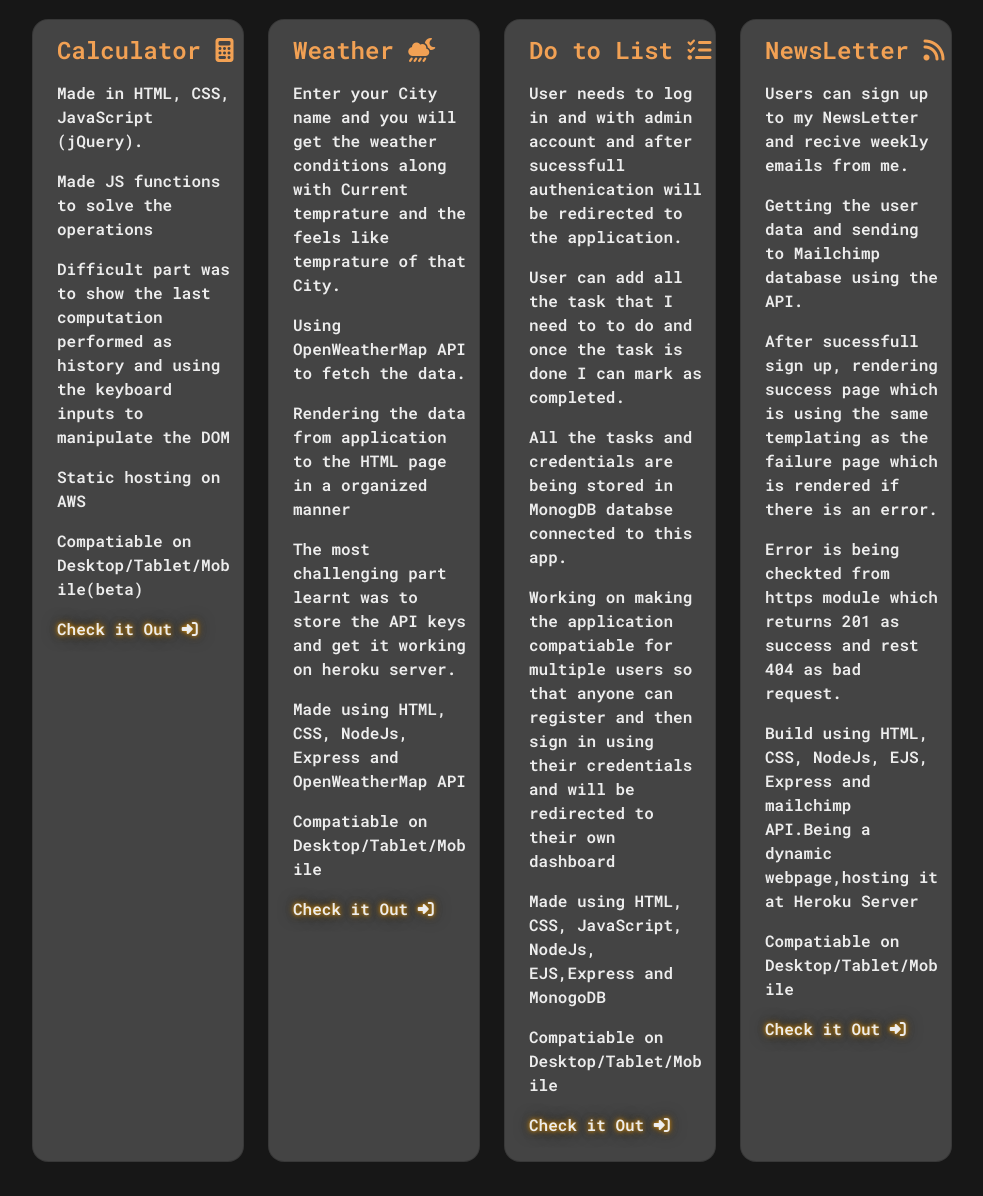
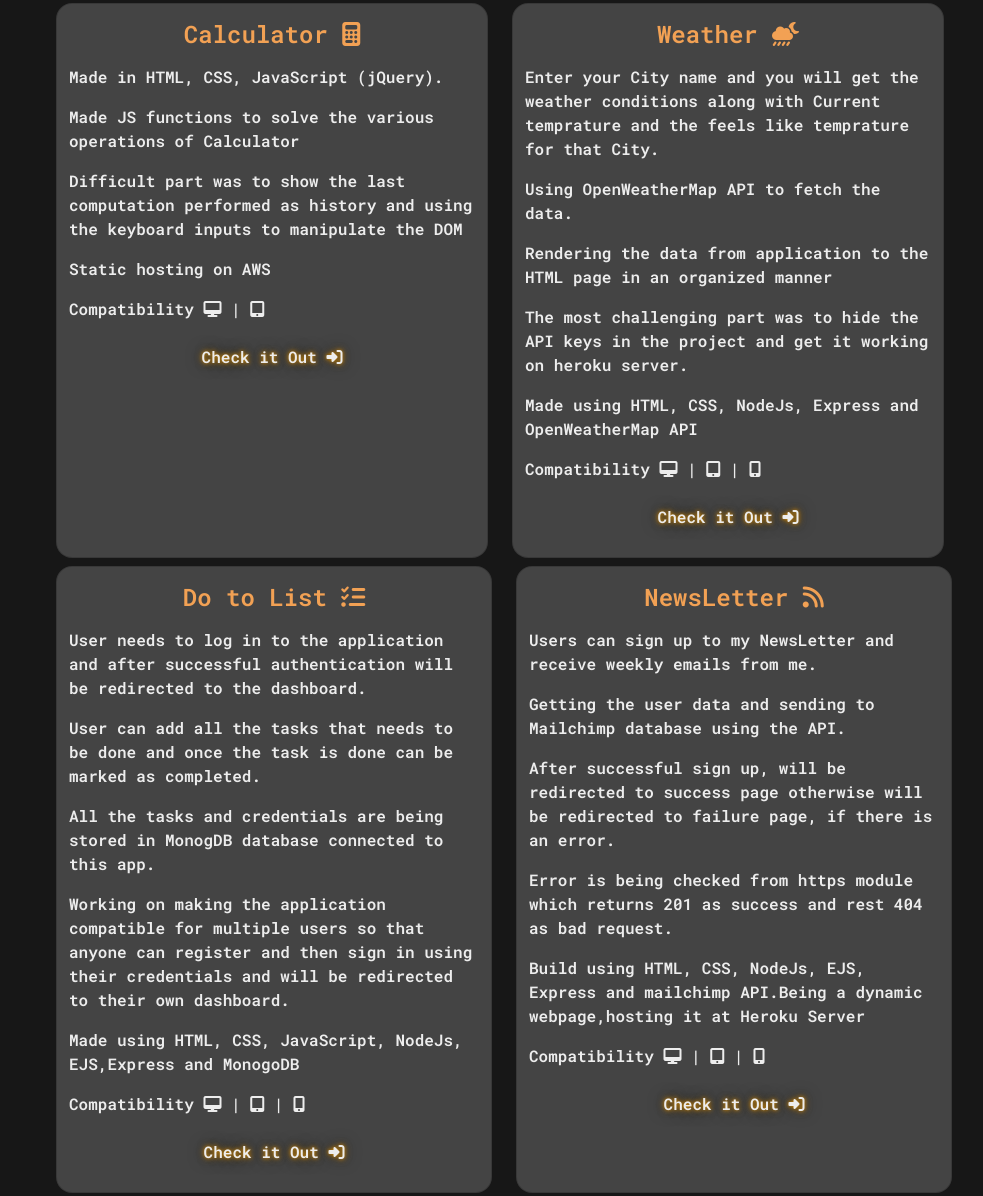
Before and after one commit to gurkeeratsing99/Web-Portfolio, a website: page index.html in a window 1280 px wide. Shown: the part 933-2129 px from the top of the page, without its empty margins (268-1251 px from the left). Drawn offline with nearby package versions, Linux system fonts and the light colour scheme.

Commit message:
Chenges made for desktop- mobile not working

```diff
--- a/index.html
+++ b/index.html
@@ -53,8 +53,8 @@
       <div class="container">
         <div class="row">
           <div class="col-lg-8 col-sm-12">
-            <h2 class="display-4 fw-bold">My name is Garry.</h2>
-            <p class="lead mt-2 mb-4">I love programming and I want to change the world one day</p>
+            <h2 class="display-4 fw-bold">My name is Garry,</h2>
+            <p class="lead mt-2 mb-4">I love programming and I want to change the world one day.</p>
 
           </div>
 
@@ -78,7 +78,7 @@
     </section>
 
     <section id="projects" class="full-height px-lg-5">
-      <div class="container mt-4">
+      <div class="container">
         <div class="row pb-4" >
           <div class="col-lg-8">
             <h1 >Web Projects I have made so far</h1>
@@ -86,75 +86,85 @@
 
         </div>
         <div class="row gy-4" >
-          <div class="col-lg-3 mw-100" >
-            <div class="projects p-2 card rounded-4 bg-base shadow-effect h-100 " data-aos="flip-left">
-              <div class="top col-lg-12 m-2 ms-3">
+          <div class="col lg-12">
+            <div class="row ps-4 p-2">
+              <div class="col-lg-6 col-sm-12" >
+                <div class="projects p-2 card rounded-4 bg-base shadow-effect h-100" data-aos="fade-right"  data-aos-easing="ease-in-sine">
+                  <div class="top col-lg-12 p-1 pt-2 col-sm-12 d-flex justify-content-center">
                       <h4 class="top">Calculator <i class="fa-solid fa-calculator"></i></h4>
 
                   </div>
-              <div class="bottom col-lg-12 ps-3">
+                  <div class="bottom col-lg-12 p-1 col-sm-12">
                     <p>Made in HTML, CSS, JavaScript (jQuery).</p>
-                <p>Made JS functions to solve the operations</p>
+                    <p>Made JS functions to solve the various operations of Calculator</p>
                     <p>Difficult part was to show the last computation performed as history and using the keyboard inputs to manipulate the DOM</p>
                     <p>Static hosting on AWS</p>
-                <p>Compatiable on Desktop/Tablet/Mobile(beta) </p>
-                <p><a href="https://garrywebserver.s3.ca-central-1.amazonaws.com/Calculator+Finnal+-AWS/Claculator-master/index.html" class="link-custom flick">Check it Out <i class="fa-solid fa-right-to-bracket"></i></a></p>
+                    <p>Compatibility <i class="fa fa-desktop"></i> | <i class="fa fa-tablet-screen-button"></i></p>
+                    <p class=" d-flex justify-content-center pt-2"><a href="https://garrywebserver.s3.ca-central-1.amazonaws.com/Calculator+Finnal+-AWS/Claculator-master/index.html" class="link-custom flick ">Check it Out <i class="fa-solid fa-right-to-bracket"></i></a></p>
                   </div>
 
                 </div>
                   </div>
-            <div class="col-lg-3 mw-100" >
-            <div class="projects p-2 card rounded-4 bg-base shadow-effect h-100 " data-aos="flip-left">
-              <div class="top col-lg-12 m-2 ms-3">
+                  <div class="col-lg-6 col-sm-12" >
+                  <div class="projects p-2 card rounded-4 bg-base shadow-effect h-100 " data-aos="fade-left" data-aos-easing="ease-in-sine">
+                    <div class="top col-lg-12 p-1 col-sm-12 pt-2 d-flex justify-content-center">
                         <h4 class="top">Weather <i class="fa-solid fa-cloud-moon-rain"></i></h4>
                     </div>
-              <div class="bottom col-lg-12 ps-3">
-                <p>Enter your City name and you will get the weather conditions along with Current temprature and the feels like temprature of that City.</p>
+                    <div class="bottom col-lg-12 p-1">
+                      <p>Enter your City name and you will get the weather conditions along with Current temprature and the feels like temprature for that City.</p>
                       <p>Using OpenWeatherMap API to fetch the data.</p>
-                <p>Rendering the data from application to the HTML page in a organized manner</p>
-                <p>The most challenging part learnt was to store the API keys and get it working on heroku server.</p>
+                      <p>Rendering the data from application to the HTML page in an organized manner</p>
+                      <p>The most challenging part was to hide the API keys in the project and get it working on heroku server.</p>
                       <p>Made using HTML, CSS, NodeJs, Express and OpenWeatherMap API</p>
-                <p>Compatiable on Desktop/Tablet/Mobile </p>
-                <p><a href="https://gs-weather.herokuapp.com/" class="link-custom flick">Check it Out <i class="fa-solid fa-right-to-bracket"></i></a></p>
+                    <p>Compatibility <i class="fa fa-desktop"></i> | <i class="fa fa-tablet-screen-button"></i> | <i class="fa fa-mobile-screen-button"></i></p>
+                      <p class=" d-flex justify-content-center pt-2"><a href="https://gs-weather.herokuapp.com/" class="link-custom flick">Check it Out <i class="fa-solid fa-right-to-bracket"></i></a></p>
 
                     </div>
 
                   </div>
                     </div>
-            <div class="col-lg-3 mw-100" >
-            <div class="projects p-2 card rounded-4 bg-base shadow-effect h-100 d-flex justify-content-center" data-aos="flip-left">
-              <div class="col-lg-12 m-2 ms-3 ">
+            </div>
+            <div class="row ps-4">
+              <div class="col-lg-6 col-sm-12" >
+              <div class="projects p-2 card rounded-4 bg-base shadow-effect h-100 d-flex justify-content-center" data-aos="fade-right" data-aos-easing="ease-in-sine">
+                <div class="top col-lg-12 col-sm-12 p-1 pt-2 d-flex justify-content-center">
                     <h4 class="top ">Do to List <i class="fa-solid fa-list-check"></i></h4>
                 </div>
-              <div class="bottom col-lg-12 ps-3">
-                <p>User needs to log in and with admin account and after sucessfull authenication will be redirected to the application.</p>
-                <p>User can add all the task that I need to to do and once the task is done I can mark as completed.</p>
-                <p>All the tasks and credentials are being stored in MonogDB databse connected to this app.</p>
-                <p>Working on making the application compatiable for multiple users so that anyone can register and then sign in using their credentials and will be redirected to their own dashboard</p>
+                <div class="bottom col-lg-12 col-sm-12 p-1">
+                  <p>User needs to log in to the application and after successful authentication will be redirected to the dashboard.</p>
+                  <p>User can add all the tasks that needs to be done and once the task is done can be marked as completed.</p>
+                  <p>All the tasks and credentials are being stored in MonogDB database connected to this app.</p>
+                  <p>Working on making the application compatible for multiple users so that anyone can register and then sign in using their credentials and will be redirected to their own dashboard.</p>
                   <p> Made using HTML, CSS, JavaScript, NodeJs, EJS,Express and MonogoDB</p>
-                <p>Compatiable on Desktop/Tablet/Mobile </p>
-                <p><a href="https://gs-reminderapp.herokuapp.com/" class="link-custom flick ">Check it Out <i class="fa-solid fa-right-to-bracket"></i></a></p>
+                  <p>Compatibility <i class="fa fa-desktop"></i> | <i class="fa fa-tablet-screen-button"></i> | <i class="fa fa-mobile-screen-button"></i></p>
+                  <p class=" d-flex justify-content-center pt-2"><a href="https://gs-reminderapp.herokuapp.com/" class="link-custom flick ">Check it Out <i class="fa-solid fa-right-to-bracket"></i></a></p>
                 </div>
 
               </div>
                 </div>
-            <div class="col-lg-3 mw-100" >
-            <div class="projects p-2 card rounded-4 bg-base shadow-effect h-100 " data-aos="flip-left">
-              <div class="top col-lg-12 m-2 ms-3">
+
+
+                <div class="col-lg-6  col-sm-12" >
+                <div class="projects p-2 card rounded-4 bg-base shadow-effect h-100 " data-aos="fade-left" data-aos-easing="ease-in-sine">
+                  <div class="top col-lg-12 col-sm-12 p-1 pt-2 d-flex justify-content-center">
                   <h4 class="top">NewsLetter <i class="fa-solid fa-rss"></i></h4>
                   </div>
-              <div class="bottom col-lg-12 ps-3">
-                <p>Users can sign up to my NewsLetter and recive weekly emails from me.</p>
+                  <div class="bottom col-lg-12 p-1 col-sm-12">
+                    <p>Users can sign up to my NewsLetter and receive weekly emails from me.</p>
                     <p>Getting the user data and sending to Mailchimp database using the API.</p>
-                <p>After sucessfull sign up, rendering success page which is using the same templating as the failure page which is rendered if there is an error.</p>
-                <p>Error is being checkted from https module which returns 201 as success and rest 404 as bad request.</p>
+                    <p>After successful sign up, will be redirected to success page otherwise will be redirected to failure page, if there is an error.</p>
+                    <p>Error is being checked from https module which returns 201 as success and rest 404 as bad request.</p>
                     <p>Build using HTML, CSS, NodeJs, EJS, Express and mailchimp API.Being a dynamic webpage,hosting it at Heroku Server</p>
-                <p>Compatiable on Desktop/Tablet/Mobile </p>
-                <p><a href="https://gs-mynewsletter.herokuapp.com/" class="link-custom flick">Check it Out <i class="fa-solid fa-right-to-bracket"></i></a></p>
+                  <p>Compatibility <i class="fa fa-desktop"></i> | <i class="fa fa-tablet-screen-button"></i> | <i class="fa fa-mobile-screen-button"></i></p>
+                    <p class=" d-flex justify-content-center pt-2"><a href="https://gs-mynewsletter.herokuapp.com/" class="link-custom flick">Check it Out <i class="fa-solid fa-right-to-bracket"></i></a></p>
                   </div>
 
                 </div>
                   </div>
+            </div>
+          </div>
+
+
           </div>
       </div>
     </section>
@@ -162,20 +172,21 @@
     <section id="about" class="full-height px-lg-5">
           <div class="container mt-4">
             <div class="row pb-4 " >
+
               <div class="col-lg-12 col-md-12 col-sm-12">
                 <h1>About Me</h1>
               </div>
               <div class="col-lg-12 col-md-12 col-sm-12">
-                <p>I am working full-time as a System Technologist at Kwantlen Polytechnic University and as a part-time restraurant manager at Hula </p>
+                <p>I am working full-time as a System Technologist at Kwantlen Polytechnic University and as a part-time restaurant manager at Hula </p>
               </div>
             </div>
             <div class="row gy-4">
               <div class="col-lg-3 mw-100 " data-aos="zoom-in">
                 <div class="card rounded-4 bg-base shadow-effect h-100  ">
-                  <div class="top col-lg-12 m-2 ms-3">
+                  <div class="top col-lg-12 ps-3 pt-2 ">
                     My Education:
                   </div>
-                  <div class="bottom col-lg-12 ps-3">
+                  <div class="bottom col-lg-12 p-3">
                     <p>I recived a Diploma in Computer Information Systems from KPU</p>
                     <p>I have completed Full Stack Web devlopment</p>
                     <p>And,currently I am enrolled in Bachelor of Technology at KPU</p>
@@ -185,39 +196,39 @@
               </div>
               <div class="col-lg-3" data-aos="zoom-in">
                 <div class="card rounded-4 bg-base shadow-effect h-100 ">
-                  <div class="top col-lg-12 m-2 ms-3">
+                  <div class="top col-lg-12 ps-3 pt-2 ">
                     Technologies I have used so far:
                   </div>
-                  <div class="bottom col-lg-12 ps-3">
+                  <div class="bottom col-lg-12 p-3">
                     <p>HTML,CSS,JavaScript, jQuery</p>
                     <p>NodeJs , Express</p>
                     <p>MySql, MongoDB, Mongoose</p>
                     <p>C, C++ , Java</p>
-                    <p>Applications:Atom,GitHub, Powershell,Visual Studio</p>
+                    <p>Applications:Atom,GitHub,Powershell,Visual Studio,Eclipse</p>
                   </div>
 
                 </div>
               </div>
               <div class="col-lg-3" data-aos="zoom-in">
                 <div class="card rounded-4 bg-base shadow-effect h-100 ">
-                  <div class="top col-lg-12 m-2 ms-3">
+                  <div class="top col-lg-12 ps-3 pt-2 ">
                     My Interests:
                   </div>
-                  <div class="bottom col-lg-12 ps-3">
+                  <div class="bottom col-lg-12 p-3 ">
                     <p>New Technologies</p>
                     <p>Tech Business</p>
                     <p>Crypto Technologies</p>
-                    <p>Artifical Intelligence</p>
+                    <p>Artificial Intelligence</p>
                   </div>
 
                 </div>
               </div>
               <div class="col-lg-3" data-aos="zoom-in">
                 <div class="card rounded-4 bg-base shadow-effect h-100 ">
-                  <div class="top col-lg-12 m-2 ms-3">
+                  <div class="top col-lg-12 ps-3 pt-2 ">
                     Future:
                   </div>
-                  <div class="bottom col-lg-12 ps-3">
+                  <div class="bottom col-lg-12 p-3">
                     <p>I want to master Web Devlopment especially the back-end and I want to contribute to the future technology.</p>
 
                   </div>
@@ -330,19 +341,14 @@
       </div>
     </nav>
 
-
-
-
+    <!-- aos link -->
+    <script src="https://unpkg.com/aos@next/dist/aos.js"></script>
     <!-- Own JS -->
     <script src="index.js"></script>
     <!-- Font Awesome link -->
     <script src="https://kit.fontawesome.com/d11c3e11f1.js"  crossorigin="anonymous"></script>
     <!-- bootstrap js link -->
     <script src="https://cdn.jsdelivr.net/npm/bootstrap@5.2.0-beta1/dist/js/bootstrap.bundle.min.js" integrity="sha384-pprn3073KE6tl6bjs2QrFaJGz5/SUsLqktiwsUTF55Jfv3qYSDhgCecCxMW52nD2" crossorigin="anonymous"></script>
-<!-- aos link -->
-<script src="https://unpkg.com/aos@next/dist/aos.js"></script>
-<script>
-  AOS.init();
-</script>
+
   </body>
 </html>
--- a/index.js
+++ b/index.js
@@ -3,8 +3,8 @@ AOS.init();
 AOS.init({
   // Settings that can be overridden on per-element basis, by `data-aos-*` attributes:
    offset: 120, // offset (in px) from the original trigger point
-   delay: 500, // values from 0 to 3000, with step 50ms
-   duration: 3000, // values from 0 to 3000, with step 50ms
+   delay: 30, // values from 0 to 3000, with step 50ms
+   duration: 1000, // values from 0 to 3000, with step 50ms
    easing: 'ease', // default easing for AOS animations
    once: false, // whether animation should happen only once - while scrolling down
    mirror: false, // whether elements should animate out while scrolling past them
```
Lines whose indentation alone changed are shown as unchanged.
